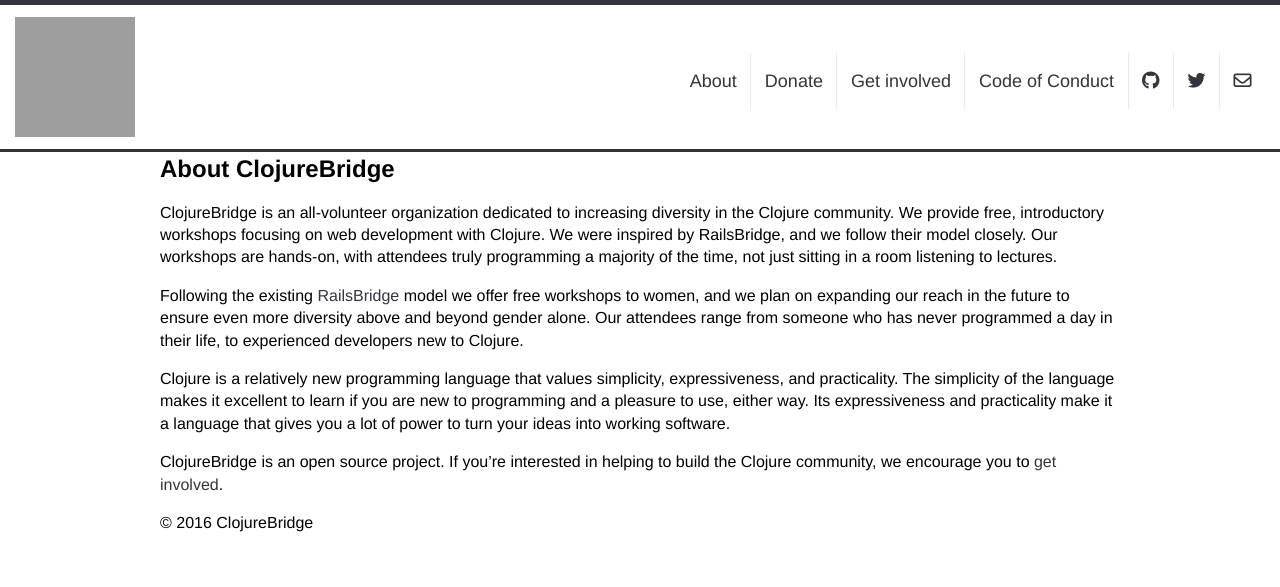
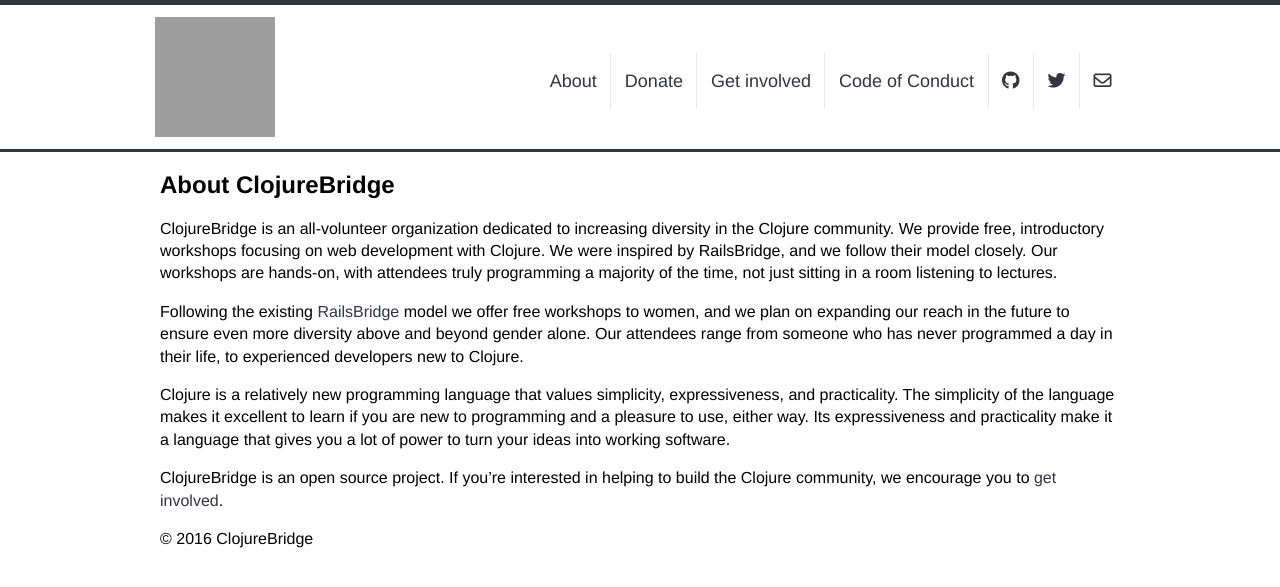
Before and after one commit to ClojureBridge/clojurebridge.github.io, a Jekyll site: the page built from about.md, in a window 1280 px wide. Shown: the top 587 px of the page. Built offline with Jekyll 4.4.1, drawn with Linux system fonts in a browser that asks for light colours; nearby versions of some CDN libraries; grey boxes are pictures that could not be loaded.

Commit message:
Fix some marhin in header and paypall button

```diff
--- a/_includes/header.html
+++ b/_includes/header.html
@@ -1,3 +1,4 @@
+<div class="header-content">
   <div class="site-header">
 
     <a id="home" href="/">{{ site.title }}</a>
@@ -25,3 +26,4 @@
     </ul>
 
   </div>
+</div>
--- a/css/main.css
+++ b/css/main.css
@@ -5,6 +5,13 @@
 
 /* TODO: Change to id */
 .site-header {
+  max-width: 62.5em;
+  margin-left: auto;
+  margin-right: auto;
+  width: 100%;
+}
+
+.header-content {
   border-width: 5px 0 3px;
   border-style: solid;
   border-color: rgb(51, 52, 62);
@@ -58,6 +65,7 @@
 
 .content-wrapper {
   padding: 0 2em;
+  margin-top: 1em;
 }
 
 .content {
@@ -147,4 +155,5 @@
 
 #paypal-button {
   float: right;
+  margin-bottom: 0.8em;
 }
```
Also changed, not shown: 8 other files. Lines whose indentation alone changed are shown as unchanged.
